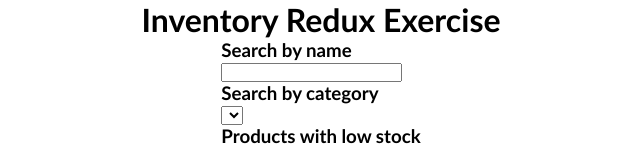
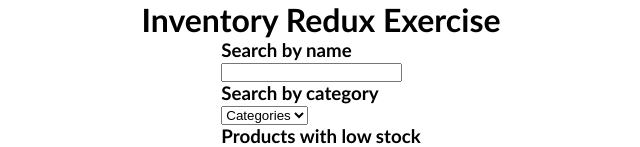
Before and after one commit to felipe-u/inventory-redux, a React (Vite) app: page / in a window 1280 px wide. Shown: the top 147 px of the page, without its empty margins (319-959 px from the left). Built offline with nearby package versions, Linux system fonts and the light colour scheme.

Commit message:
feat: Add category filter to product search and update UI actions

```diff
--- a/src/components/Filters.tsx
+++ b/src/components/Filters.tsx
@@ -1,11 +1,14 @@
 import { useState } from 'react'
 import { useUIActions } from '../hooks/useUIActions'
+import { useAppSelector } from '../hooks/store'
+import { allCategories } from '../store/products/selectors'
 
 export function Filters() {
-  const { onSetTitleFilter } = useUIActions()
+  const { onSetTitleFilter, onSetCategoryFilter } = useUIActions()
+  const categories = useAppSelector((state) => allCategories(state))
   const [titleInput, setTitleInput] = useState('')
 
-  const hanldeNameFilter = (event: React.KeyboardEvent<HTMLInputElement>) => {
+  const handleNameFilter = (event: React.KeyboardEvent<HTMLInputElement>) => {
     if (event.key === 'Enter') {
       onSetTitleFilter(titleInput.toLocaleLowerCase().trim())
     }
@@ -19,14 +22,30 @@ export function Filters() {
           type='text'
           value={titleInput}
           onChange={(e) => setTitleInput(e.target.value)}
-          onKeyDown={hanldeNameFilter}
+          onKeyDown={handleNameFilter}
         />
       </div>
       <div className='cat-filter'>
         <h3>Search by category</h3>
-        <select name='category' id='category'>
-          <option value=''></option>
-        </select>
+
+        {categories.length > 0 ? (
+          <select
+            name='category'
+            id='category'
+            onChange={(e) => onSetCategoryFilter(e.target.value)}
+          >
+            <option value='' disabled selected>
+              Categories
+            </option>
+            {categories.map((cat) => (
+              <option key={cat} value={cat}>
+                {cat}
+              </option>
+            ))}
+          </select>
+        ) : (
+          <p>No products yet</p>
+        )}
       </div>
       <div className='stock-filter'>
         <h3>Products with low stock</h3>
--- a/src/hooks/useUIActions.ts
+++ b/src/hooks/useUIActions.ts
@@ -1,4 +1,9 @@
-import { hideModal, setTitleFilter, showFormModal } from '../store/ui/slice'
+import {
+  hideModal,
+  setCategoryFilter,
+  setTitleFilter,
+  showFormModal,
+} from '../store/ui/slice'
 import type { ProductId } from '../types'
 import { useAppDispatch } from './store'
 
@@ -17,5 +22,14 @@ export const useUIActions = () => {
     dispatch(setTitleFilter(title))
   }
 
-  return { openFormModal, closeFormModal, onSetTitleFilter }
+  const onSetCategoryFilter = (category: string) => {
+    dispatch(setCategoryFilter(category))
+  }
+
+  return {
+    openFormModal,
+    closeFormModal,
+    onSetTitleFilter,
+    onSetCategoryFilter,
+  }
 }
--- a/src/store/products/selectors.ts
+++ b/src/store/products/selectors.ts
@@ -5,7 +5,22 @@ export const selectProductById = (state: RootState, id: number) => {
 }
 
 export const filteredProducts = (state: RootState) => {
-  return state.products.filter((product) =>
-    product.title.toLocaleLowerCase().trim().includes(state.ui.filters.title)
+  return state.products.filter(
+    (product) =>
+      product.title
+        .toLocaleLowerCase()
+        .trim()
+        .includes(state.ui.filters.title) &&
+      (state.ui.filters.category === 'all'
+        ? product.category
+        : product.category === state.ui.filters.category)
   )
 }
+
+export const allCategories = (state: RootState) => {
+  return [
+    ...new Set(
+      state.products.map((product) => product.category).filter(Boolean)
+    ),
+  ]
+}
--- a/src/store/ui/slice.ts
+++ b/src/store/ui/slice.ts
@@ -5,7 +5,7 @@ const initialState = {
   isFormModalOpen: false,
   selectedProductId: -1,
   formModalMode: 'new',
-  filters: { title: '', categories: [''] },
+  filters: { title: '', category: 'all' },
 }
 
 type ShowFormModalPayload = {
@@ -24,12 +24,17 @@ export const UISlice = createSlice({
       state.selectedProductId = action.payload.productId
     },
     hideModal: () => initialState,
+
     setTitleFilter: (state, action: PayloadAction<string>) => {
       state.filters.title = action.payload
+    },
+    setCategoryFilter: (state, action: PayloadAction<string>) => {
+      state.filters.category = action.payload
     },
   },
 })
 
 export default UISlice.reducer
 
-export const { showFormModal, hideModal, setTitleFilter } = UISlice.actions
+export const { showFormModal, hideModal, setTitleFilter, setCategoryFilter } =
+  UISlice.actions
```
